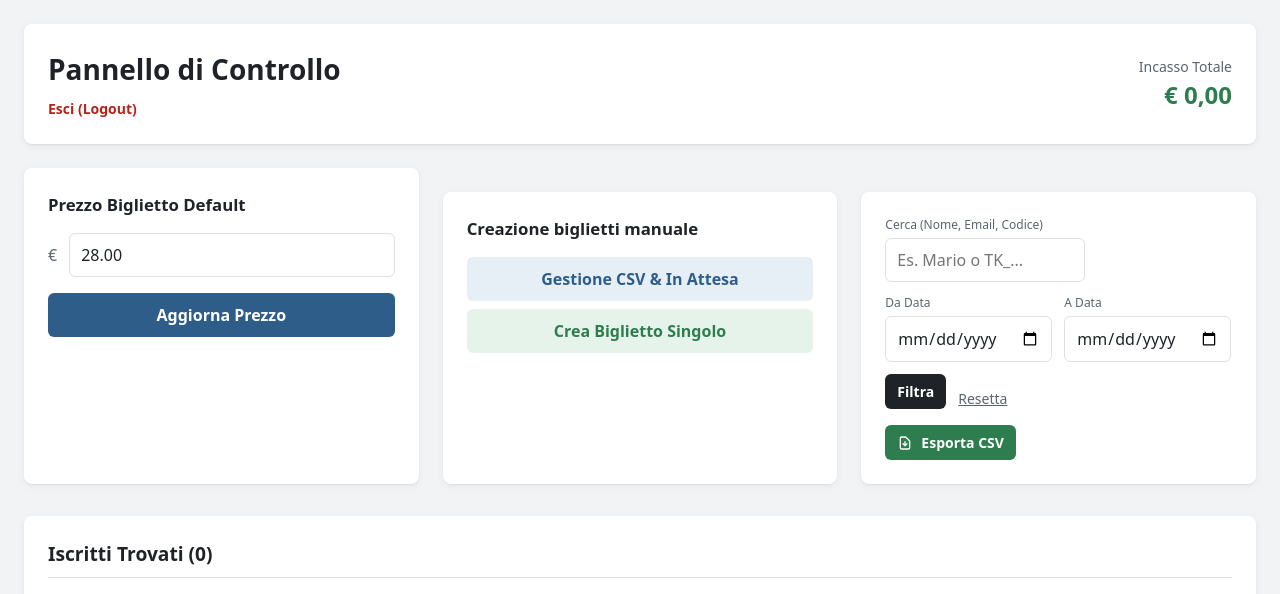
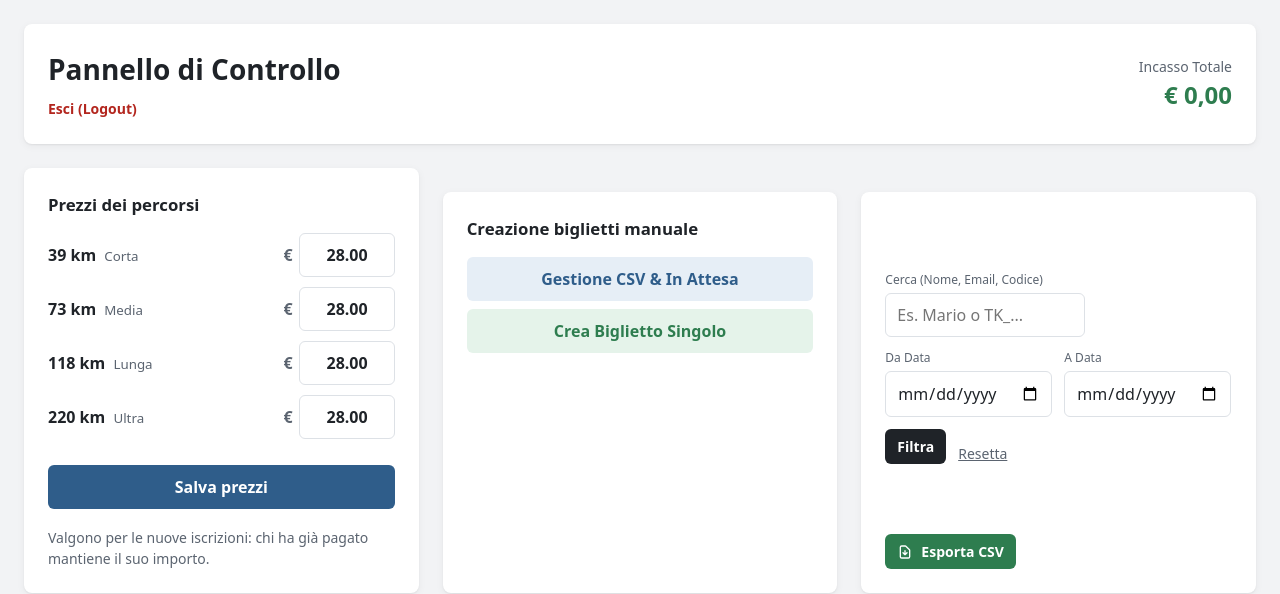
Before and after one commit to osammot11/valdorcia, a Laravel app: page /admin in a window 1280 px wide. Shown: the top 594 px of the page. Run offline with Laravel 12, Linux system fonts and the light colour scheme; a user stored in the database is signed in; data comes from the database, SQL or seed files in the repository; tables that the repository leaves empty hold one stand-in row (values such as "Sample post").

Commit message:
Prezzo diverso per ogni percorso, modificabile dall'admin
Co-Authored-By: Claude Opus 5.5 <noreply@anthropic.com>

```diff
--- a/app/Http/Controllers/AdminController.php
+++ b/app/Http/Controllers/AdminController.php
@@ -38,10 +38,10 @@ class AdminController extends Controller
         }
 
         $activeTickets = $query->orderBy('created_at', 'desc')->get();
-        $currentPrice = \App\Models\Setting::where('key', 'ticket_price')->value('value') ?? config('event.default_price');
+        $routePrices = Setting::routePrices();
         $totalRevenue = $activeTickets->sum('price_paid');
 
-        return view('admin.dashboard', compact('activeTickets', 'currentPrice', 'totalRevenue'));
+        return view('admin.dashboard', compact('activeTickets', 'routePrices', 'totalRevenue'));
     }
 
     // --- 2. Esportazione CSV (Il Super CSV Completo, Filtrato e TUTTO MAIUSCOLO) ---
@@ -167,17 +167,24 @@ class AdminController extends Controller
 
     public function updatePrice(Request $request)
     {
-        $request->validate([
-            'ticket_price' => 'required|numeric|min:0'
-        ]);
+        $routes = array_keys(config('event.routes'));
 
-        // Aggiorna o crea l'impostazione del prezzo nel database
-        Setting::updateOrCreate(
-            ['key' => 'ticket_price'],
-            ['value' => $request->ticket_price]
-        );
+        $rules = [];
+        $labels = [];
+        foreach ($routes as $route) {
+            $rules['prices.' . $route] = 'required|numeric|min:0|max:9999';
+            $labels['prices.' . $route] = 'prezzo ' . config("event.routes.$route.km") . ' km';
+        }
+        $validated = $request->validate($rules, [], $labels);
 
-        return back()->with('success', 'Prezzo base aggiornato con successo!');
+        foreach ($routes as $route) {
+            Setting::updateOrCreate(
+                ['key' => Setting::routePriceKey($route)],
+                ['value' => number_format((float) $validated['prices'][$route], 2, '.', '')]
+            );
+        }
+
+        return back()->with('success', 'Prezzi dei percorsi aggiornati.');
     }
 
     // Mostra la pagina dei biglietti in attesa e il form di upload
@@ -222,7 +229,7 @@ class AdminController extends Controller
         ]);
 
         $count = 0;
-        $currentPrice = \App\Models\Setting::where('key', 'ticket_price')->value('value') ?? config('event.default_price');
+        $routePrices = Setting::routePrices();
 
         // 5. Leggiamo riga per riga (Ora con TUTTE le 18 colonne)
         while (($row = fgetcsv($handle, 1000, $delimiter)) !== false) {
@@ -247,6 +254,8 @@ class AdminController extends Controller
                 }
             }
 
+            $route = trim($row[3]) ?: array_key_first($routePrices);
+
             $order->tickets()->create([
                 // Dati Anagrafici Base
                 'first_name' => trim($row[0]) ?: 'Sconosciuto',
@@ -254,7 +263,7 @@ class AdminController extends Controller
                 'email' => trim($row[2]) ?: 'no-email@test.com',
 
                 // Scelta percorso
-                'route_choice' => trim($row[3]) ?: array_key_first(config('event.routes')),
+                'route_choice' => $route,
                 'tshirt_size' => trim($row[9]) ?: 'L',
 
                 // Dati di Nascita e Documenti
@@ -277,7 +286,7 @@ class AdminController extends Controller
                 'celiac' => $isTrue($row[17]),
 
                 // Dati di Sistema
-                'price_paid' => $currentPrice,
+                'price_paid' => $routePrices[$route] ?? config('event.default_price'),
                 'payment_tag' => 'Importato CSV',
                 'status' => 'in-approvazione',
             ]);
--- a/app/Models/Setting.php
+++ b/app/Models/Setting.php
@@ -2,8 +2,51 @@
 namespace App\Models;
 
 use Illuminate\Database\Eloquent\Model;
+use Throwable;
 
 class Setting extends Model
 {
     protected $fillable = ['key', 'value'];
+
+    /** Chiave in tabella settings del prezzo di un percorso, es. "price.Gravel 39K". */
+    public static function routePriceKey(string $route): string
+    {
+        return 'price.' . $route;
+    }
+
+    /**
+     * Prezzo di ogni percorso, nell'ordine di config/event.php.
+     * Se un percorso non ha un prezzo salvato si usa il vecchio prezzo unico
+     * (chiave "ticket_price") e infine il prezzo di riserva della config.
+     *
+     * @return array<string, float>
+     */
+    public static function routePrices(): array
+    {
+        $routes = array_keys(config('event.routes'));
+        $fallback = (float) config('event.default_price');
+
+        try {
+            $stored = static::whereIn('key', array_merge(
+                ['ticket_price'],
+                array_map([static::class, 'routePriceKey'], $routes)
+            ))->pluck('value', 'key');
+        } catch (Throwable $e) {
+            $stored = collect();
+        }
+
+        $fallback = (float) ($stored['ticket_price'] ?? $fallback);
+
+        $prices = [];
+        foreach ($routes as $route) {
+            $prices[$route] = (float) ($stored[static::routePriceKey($route)] ?? $fallback);
+        }
+
+        return $prices;
+    }
+
+    public static function routePrice(string $route): float
+    {
+        return static::routePrices()[$route] ?? (float) config('event.default_price');
+    }
 }
--- a/public/css/admin.css
+++ b/public/css/admin.css
@@ -293,3 +293,11 @@ tbody tr:hover { background: var(--surface-alt); }
     .card--roomy { padding: 20px; }
     .revenue { text-align: left; }
 }
+
+/* Prezzi dei percorsi (dashboard) */
+.price-form { display: grid; gap: 10px; }
+.price-row { display: flex; align-items: center; justify-content: space-between; gap: 12px; margin: 0; font-weight: 600; }
+.price-row small { font-weight: 400; margin-left: 4px; }
+.price-row__input { display: flex; align-items: center; gap: 6px; }
+.price-row__input input { width: 96px; text-align: right; }
+.error-text { color: var(--danger); margin: -4px 0 0; }
--- a/resources/views/admin/create_ticket.blade.php
+++ b/resources/views/admin/create_ticket.blade.php
@@ -4,7 +4,7 @@
     <meta charset="UTF-8">
     <meta name="viewport" content="width=device-width, initial-scale=1.0">
     <title>Crea biglietto manuale - {{ config('event.name') }}</title>
-    <link rel="stylesheet" href="/css/admin.css?v=2">
+    <link rel="stylesheet" href="/css/admin.css?v=3">
 </head>
 <body>
 
--- a/resources/views/admin/dashboard.blade.php
+++ b/resources/views/admin/dashboard.blade.php
@@ -4,7 +4,7 @@
     <meta charset="UTF-8">
     <meta name="viewport" content="width=device-width, initial-scale=1.0">
     <title>Admin - {{ config('event.name') }}</title>
-    <link rel="stylesheet" href="/css/admin.css?v=2">
+    <link rel="stylesheet" href="/css/admin.css?v=3">
 </head>
 
 <body>
@@ -29,14 +29,23 @@
 
         <div class="grid grid--3" style="gap: 24px;">
             <div class="card">
-                <h3>Prezzo Biglietto Default</h3>
-                <form action="{{ route('admin.update_price') }}" method="POST">
+                <h3>Prezzi dei percorsi</h3>
+                <form action="{{ route('admin.update_price') }}" method="POST" class="price-form">
                     @csrf
-                    <div class="inline-form" style="flex-wrap: nowrap; align-items: center;">
-                        <span class="muted">€</span>
-                        <input type="number" step="0.01" name="ticket_price" value="{{ $currentPrice }}" style="width: 100%;">
-                    </div>
-                    <button type="submit" class="btn btn--block" style="margin-top: 16px;">Aggiorna Prezzo</button>
+                    @foreach (config('event.routes') as $value => $route)
+                        <label class="price-row">
+                            <span>{{ $route['km'] }} km <small class="muted">{{ $route['name'] }}</small></span>
+                            <span class="price-row__input">
+                                <span class="muted">€</span>
+                                <input type="number" step="0.01" min="0" name="prices[{{ $value }}]" value="{{ old('prices.' . $value, number_format($routePrices[$value], 2, '.', '')) }}" required>
+                            </span>
+                        </label>
+                        @error('prices.' . $value)
+                            <p class="small error-text">{{ $message }}</p>
+                        @enderror
+                    @endforeach
+                    <button type="submit" class="btn btn--block" style="margin-top: 16px;">Salva prezzi</button>
+                    <p class="small muted" style="margin-top: 8px;">Valgono per le nuove iscrizioni: chi ha già pagato mantiene il suo importo.</p>
                 </form>
             </div>
 
--- a/resources/views/admin/edit_ticket.blade.php
+++ b/resources/views/admin/edit_ticket.blade.php
@@ -4,7 +4,7 @@
     <meta charset="UTF-8">
     <meta name="viewport" content="width=device-width, initial-scale=1.0">
     <title>Modifica Iscritto - {{ config('event.name') }}</title>
-    <link rel="stylesheet" href="/css/admin.css?v=2">
+    <link rel="stylesheet" href="/css/admin.css?v=3">
 </head>
 <body>
 
--- a/resources/views/admin/pending.blade.php
+++ b/resources/views/admin/pending.blade.php
@@ -4,7 +4,7 @@
     <meta charset="UTF-8">
     <meta name="viewport" content="width=device-width, initial-scale=1.0">
     <title>Gestione CSV & Attesa - {{ config('event.name') }}</title>
-    <link rel="stylesheet" href="/css/admin.css?v=2">
+    <link rel="stylesheet" href="/css/admin.css?v=3">
 </head>
 <body>
 
--- a/resources/views/auth/login.blade.php
+++ b/resources/views/auth/login.blade.php
@@ -4,7 +4,7 @@
     <meta charset="UTF-8">
     <meta name="viewport" content="width=device-width, initial-scale=1.0">
     <title>Login Admin - {{ config('event.name') }}</title>
-    <link rel="stylesheet" href="/css/admin.css?v=2">
+    <link rel="stylesheet" href="/css/admin.css?v=3">
 </head>
 <body class="login">
 
--- a/routes/web.php
+++ b/routes/web.php
@@ -24,15 +24,10 @@ Route::get('/checkout/cancel/{order}', function($order) {
 Route::get('/ticket/{unique_code}/download', [CheckoutController::class, 'downloadTicket'])->name('ticket.download');
 
 Route::get('/iscrizione', function () {
-    // Recuperiamo il prezzo dal database, con il paracadute a 28€ se non esiste
-    try {
-        $currentPrice = Setting::where('key', 'ticket_price')->value('value') ?? config('event.default_price');
-    } catch (Throwable $e) {
-        $currentPrice = config('event.default_price');
-    }
+    // Prezzo di ogni percorso, impostato dall'admin (con riserva in config/event.php)
+    $routePrices = Setting::routePrices();
 
-    // Passiamo la variabile alla vista welcome
-    return view('welcome', compact('currentPrice'));
+    return view('welcome', compact('routePrices'));
 })->name('iscrizione');
 
 Route::redirect('/ticketing', '/iscrizione', 301);
```
Also changed, not shown: app/Http/Controllers/CheckoutController.php (+7 -7 lines), resources/views/welcome.blade.php (+17 -7 lines).
